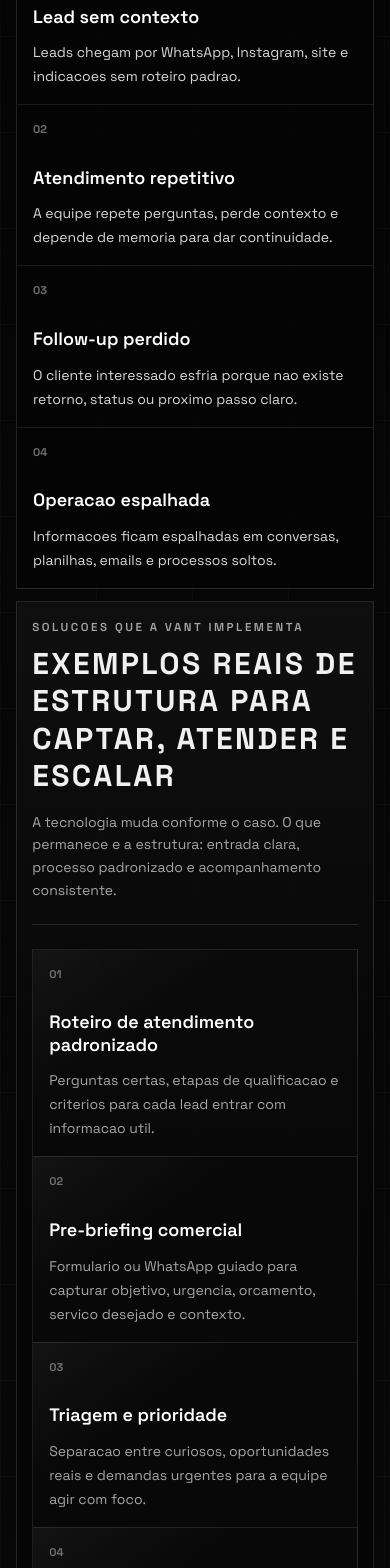
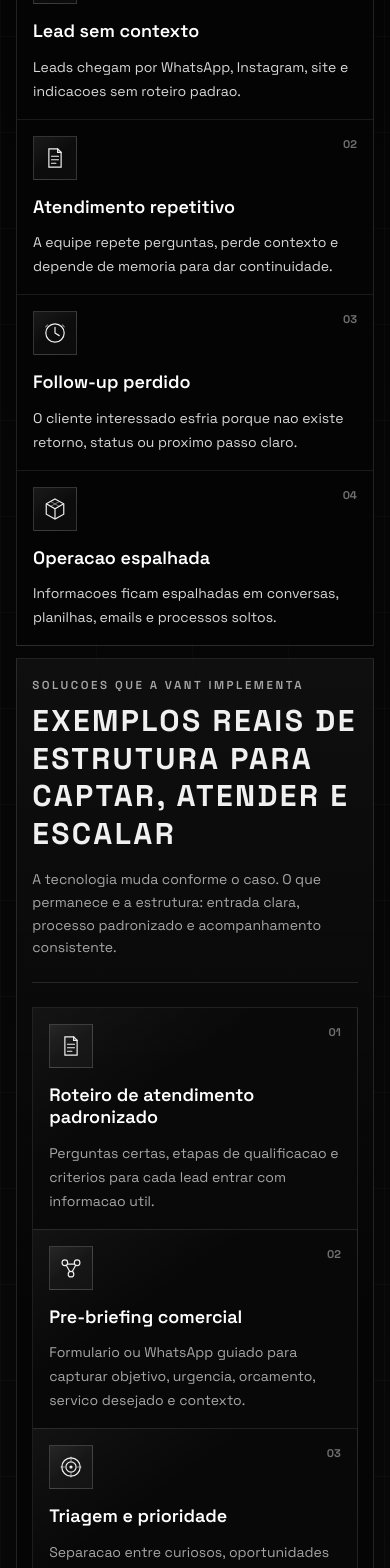
Before and after one commit to victor-hugos/vant-business, a React (Vite) app: page /conversao in a window 390 px wide. Shown: the part 1980-3548 px from the top of the page. Built offline with nearby package versions, Linux system fonts and the light colour scheme.

Commit message:
Adiciona icones na area VANT

```diff
--- a/src/index.css
+++ b/src/index.css
@@ -502,6 +502,27 @@ html {
   padding: clamp(1.3rem, 2.2vw, 1.8rem);
 }
 
+.conversion-card-head {
+  display: flex;
+  align-items: flex-start;
+  justify-content: space-between;
+  gap: 1rem;
+  margin-bottom: 1.55rem;
+}
+
+.conversion-icon-frame {
+  display: grid;
+  width: 52px;
+  height: 52px;
+  flex: 0 0 auto;
+  place-items: center;
+  border: 1px solid rgba(240, 240, 240, 0.17);
+  background:
+    linear-gradient(145deg, rgba(255, 255, 255, 0.06), transparent 50%),
+    rgba(255, 255, 255, 0.032);
+  color: #f0f0f0;
+}
+
 .conversion-diagnosis-list {
   display: grid;
   gap: 0;
@@ -539,7 +560,6 @@ html {
 .conversion-problem-card span,
 .conversion-solution-card span {
   display: block;
-  margin-bottom: 1.8rem;
   color: #6f6f6f;
   font-size: 0.7rem;
   font-weight: 700;
@@ -1351,6 +1371,15 @@ html {
     padding: 1rem;
   }
 
+  .conversion-card-head {
+    margin-bottom: 1rem;
+  }
+
+  .conversion-icon-frame {
+    width: 44px;
+    height: 44px;
+  }
+
   .conversion-section-intro {
     padding: 1.15rem 1rem;
   }
--- a/src/pages/RecursosPage.jsx
+++ b/src/pages/RecursosPage.jsx
@@ -5,18 +5,22 @@ const painPoints = [
   {
     title: 'Lead sem contexto',
     text: 'Leads chegam por WhatsApp, Instagram, site e indicacoes sem roteiro padrao.',
+    icon: 'nodes',
   },
   {
     title: 'Atendimento repetitivo',
     text: 'A equipe repete perguntas, perde contexto e depende de memoria para dar continuidade.',
+    icon: 'doc',
   },
   {
     title: 'Follow-up perdido',
     text: 'O cliente interessado esfria porque nao existe retorno, status ou proximo passo claro.',
+    icon: 'clock',
   },
   {
     title: 'Operacao espalhada',
     text: 'Informacoes ficam espalhadas em conversas, planilhas, emails e processos soltos.',
+    icon: 'box',
   },
 ];
 
@@ -24,26 +28,32 @@ const solutionBlocks = [
   {
     title: 'Roteiro de atendimento padronizado',
     text: 'Perguntas certas, etapas de qualificacao e criterios para cada lead entrar com informacao util.',
+    icon: 'doc',
   },
   {
     title: 'Pre-briefing comercial',
     text: 'Formulario ou WhatsApp guiado para capturar objetivo, urgencia, orcamento, servico desejado e contexto.',
+    icon: 'nodes',
   },
   {
     title: 'Triagem e prioridade',
     text: 'Separacao entre curiosos, oportunidades reais e demandas urgentes para a equipe agir com foco.',
+    icon: 'target',
   },
   {
     title: 'Follow-up estruturado',
     text: 'Lembretes, mensagens e proximos passos visiveis para oportunidades nao sumirem depois do primeiro contato.',
+    icon: 'clock',
   },
   {
     title: 'Base de oportunidades',
     text: 'Historico, origem, status e etapa do lead organizados em um fluxo simples de acompanhamento.',
+    icon: 'box',
   },
   {
     title: 'Integracoes com IA',
     text: 'Conexao entre formulario, WhatsApp, email, planilha, CRM e automacoes para reduzir tarefas manuais.',
+    icon: 'brain',
   },
 ];
 
@@ -139,6 +149,74 @@ const fitCards = [
     text: 'Negocios que querem crescer com processo, automacao e acompanhamento simples.',
   },
 ];
+
+function ConversionIcon({ type }) {
+  const common = {
+    className: 'h-7 w-7',
+    viewBox: '0 0 32 32',
+    fill: 'none',
+    xmlns: 'http://www.w3.org/2000/svg',
+    'aria-hidden': 'true',
+  };
+
+  if (type === 'nodes') {
+    return (
+      <svg {...common}>
+        <circle cx="9" cy="10" r="3.2" stroke="currentColor" strokeWidth="1.35" />
+        <circle cx="23" cy="10" r="3.2" stroke="currentColor" strokeWidth="1.35" />
+        <circle cx="16" cy="23" r="3.2" stroke="currentColor" strokeWidth="1.35" />
+        <path d="M12 11.5h8M10.6 12.8l3.8 7M21.4 12.8l-3.8 7" stroke="currentColor" strokeLinecap="round" strokeWidth="1.35" />
+      </svg>
+    );
+  }
+
+  if (type === 'doc') {
+    return (
+      <svg {...common}>
+        <path d="M9 5.5h10l4 4v17H9v-21Z" stroke="currentColor" strokeWidth="1.35" />
+        <path d="M19 5.5v4h4M12 14h8M12 18h8M12 22h5" stroke="currentColor" strokeLinecap="round" strokeWidth="1.35" />
+      </svg>
+    );
+  }
+
+  if (type === 'clock') {
+    return (
+      <svg {...common}>
+        <circle cx="16" cy="16" r="10.5" stroke="currentColor" strokeWidth="1.35" />
+        <path d="M16 9.5V16l4.8 3" stroke="currentColor" strokeLinecap="round" strokeLinejoin="round" strokeWidth="1.35" />
+        <path d="M7.5 6.8 5.4 9M24.5 6.8 26.6 9" stroke="currentColor" strokeLinecap="round" strokeWidth="1.2" opacity="0.55" />
+      </svg>
+    );
+  }
+
+  if (type === 'target') {
+    return (
+      <svg {...common}>
+        <circle cx="16" cy="16" r="10.5" stroke="currentColor" strokeWidth="1.35" />
+        <circle cx="16" cy="16" r="5.8" stroke="currentColor" strokeWidth="1.35" />
+        <circle cx="16" cy="16" r="1.8" fill="currentColor" />
+        <path d="M16 4.5v4M16 23.5v4M4.5 16h4M23.5 16h4" stroke="currentColor" strokeLinecap="round" strokeWidth="1.2" opacity="0.6" />
+      </svg>
+    );
+  }
+
+  if (type === 'brain') {
+    return (
+      <svg {...common}>
+        <path d="M12 6.5c-2.6 0-4.8 2-4.8 4.5v10c0 2.5 2.2 4.5 4.8 4.5M20 6.5c2.6 0 4.8 2 4.8 4.5v10c0 2.5-2.2 4.5-4.8 4.5M12 6.5v19M20 6.5v19" stroke="currentColor" strokeWidth="1.35" />
+        <path d="M9.2 12.2h4.2M9.2 18.8h4.2M18.6 12.2h4.2M18.6 18.8h4.2M13.4 15.5H20" stroke="currentColor" strokeLinecap="round" strokeWidth="1.35" />
+      </svg>
+    );
+  }
+
+  return (
+    <svg {...common}>
+      <path d="M16 4.5 26 10v12L16 27.5 6 22V10L16 4.5Z" stroke="currentColor" strokeWidth="1.35" />
+      <path d="M6.5 10.2 16 15.7l9.5-5.5M16 15.7v11" stroke="currentColor" strokeWidth="1.35" />
+      <path d="m11 7.4 10 5.7M21 7.4l-10 5.7" stroke="currentColor" strokeWidth="1" opacity="0.55" />
+    </svg>
+  );
+}
 
 function RecursosPage() {
   return (
@@ -261,7 +339,12 @@ function RecursosPage() {
         <div className="conversion-problem-grid">
           {painPoints.map((item, index) => (
             <article key={item.title} className="conversion-problem-card">
-              <span>{String(index + 1).padStart(2, '0')}</span>
+              <div className="conversion-card-head">
+                <div className="conversion-icon-frame">
+                  <ConversionIcon type={item.icon} />
+                </div>
+                <span>{String(index + 1).padStart(2, '0')}</span>
+              </div>
               <h3 className="text-lg font-semibold leading-tight text-white">{item.title}</h3>
               <p className="mt-3 text-sm leading-6 text-[#d8d8d8]">{item.text}</p>
             </article>
@@ -285,7 +368,12 @@ function RecursosPage() {
         <div className="conversion-solution-grid">
           {solutionBlocks.map((solution, index) => (
             <article key={solution.title} className="conversion-solution-card">
-              <span>{String(index + 1).padStart(2, '0')}</span>
+              <div className="conversion-card-head">
+                <div className="conversion-icon-frame">
+                  <ConversionIcon type={solution.icon} />
+                </div>
+                <span>{String(index + 1).padStart(2, '0')}</span>
+              </div>
               <h3 className="text-lg font-semibold leading-tight text-white">{solution.title}</h3>
               <p className="mt-3 text-sm leading-6 text-[#a6a6a6]">{solution.text}</p>
             </article>
```
Also changed, not shown: 1 other file (tests, documents, lock files or other folders).
